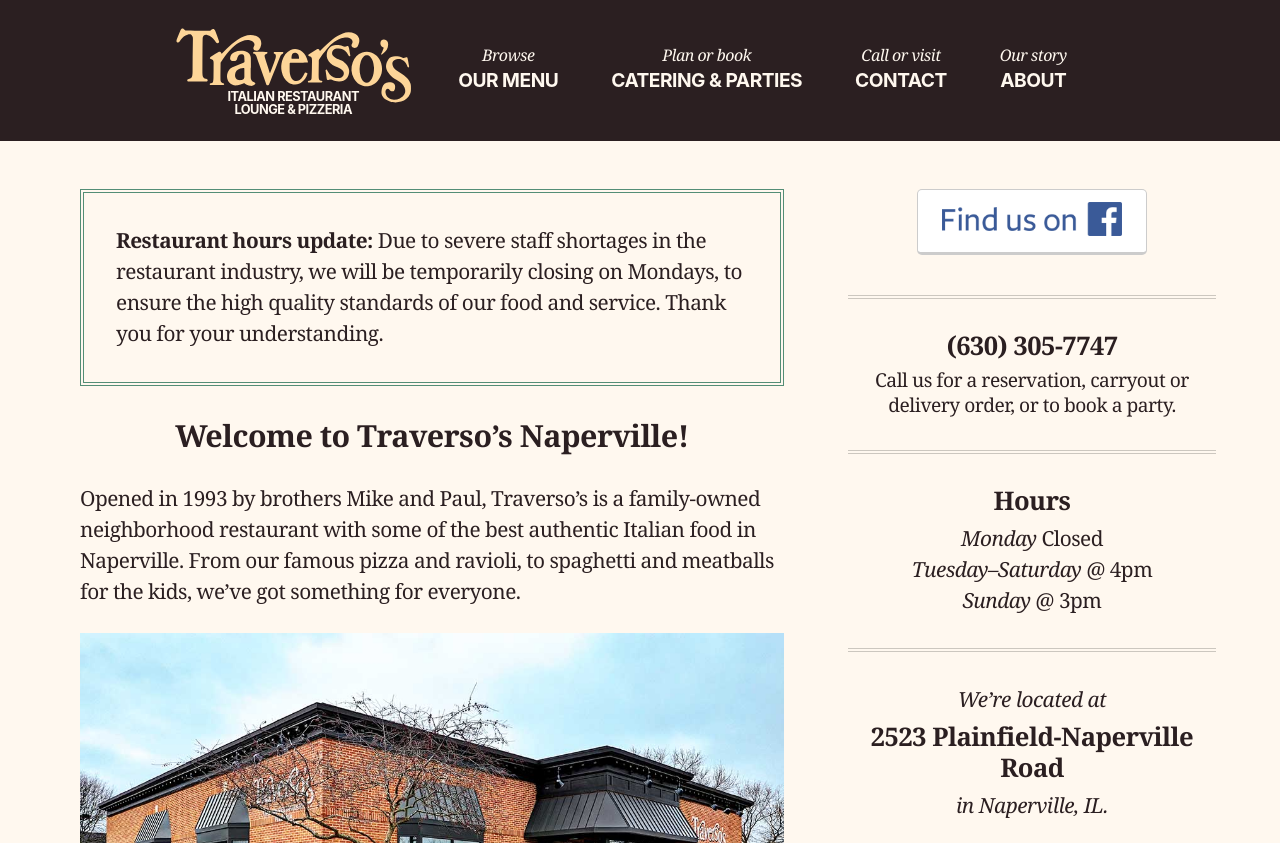
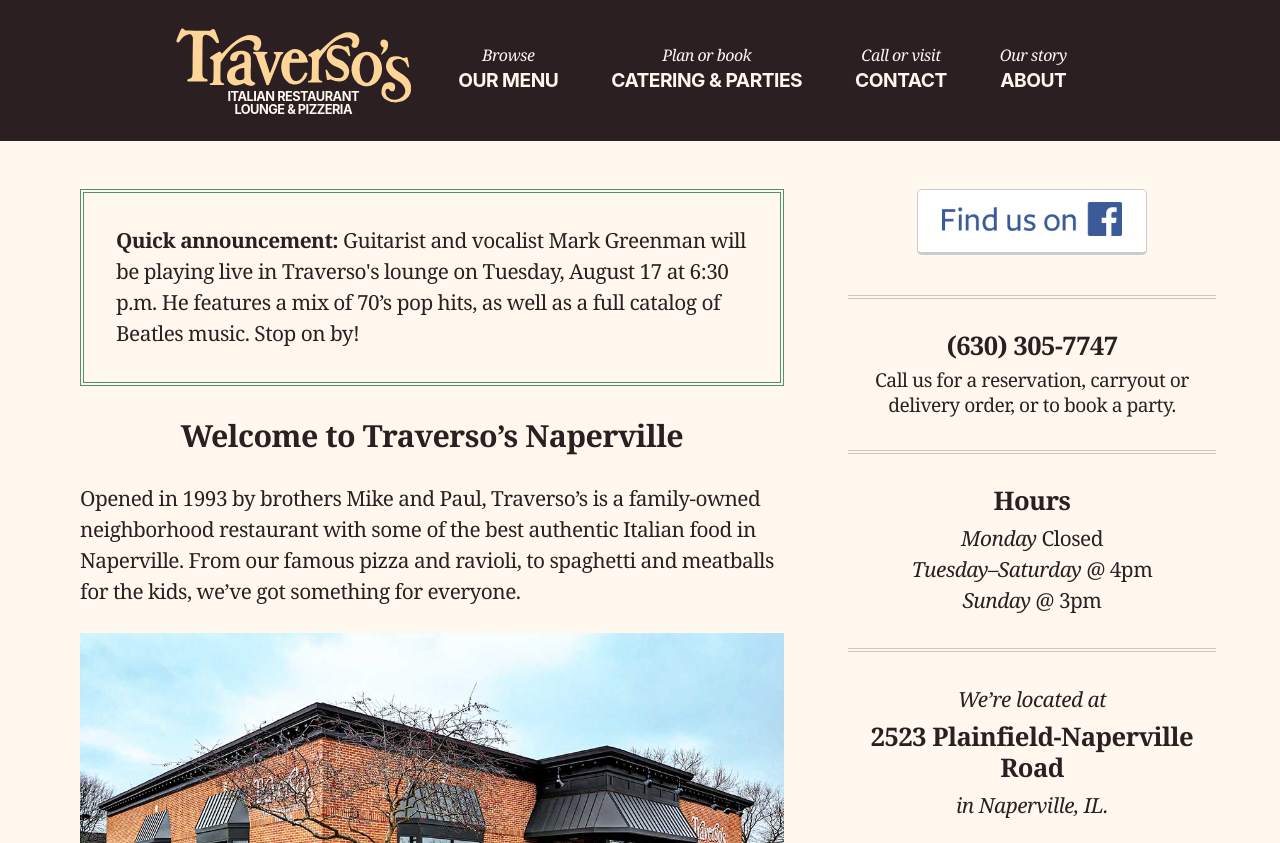
Before and after one commit to traversos/traversos.github.io, a Jekyll site: the page built from index.html, in a window 1280 px wide and 900 px high, cut to the strip 0-843 px from the top of the window. Built offline with Jekyll 4.4.1, drawn with Linux system fonts in a browser that asks for light colours; nearby versions of some CDN libraries.

Commit message:
Music announcement

```diff
--- a/index.html
+++ b/index.html
@@ -6,13 +6,12 @@
   <article class="main-column">
     <div class="notice">
       <p class="flush--bottom">
-        <strong>Restaurant hours update:</strong>
-        Due to severe staff shortages in the restaurant industry, we will be temporarily closing on Mondays, to ensure the high quality standards of our food and service. Thank you for your understanding.
+        <strong>Quick announcement:</strong> Guitarist and vocalist Mark Greenman will be playing live in Traverso's lounge on Tuesday, August 17 at 6:30 p.m. He features a mix of 70’s pop hits, as well as a full catalog of Beatles music. Stop on by!
       </p>
     </div>
 
     <header>
-      <h1 class="centered">Welcome to Traverso’s Naperville!</h1>
+      <h1 class="centered">Welcome to Traverso’s Naperville</h1>
     </header>
     <p>
       Opened in 1993 by brothers Mike and Paul, Traverso’s is a family-owned neighborhood restaurant with some of the best authentic Italian food in Naperville. From our famous pizza and ravioli, to spaghetti and meatballs for the kids, we’ve got something for everyone.
```
